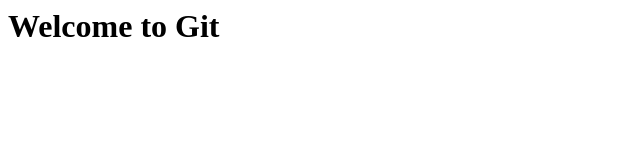
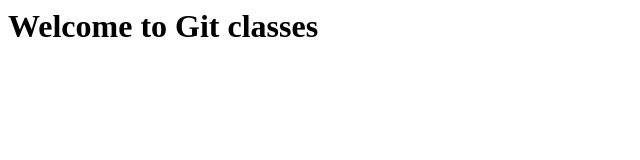
Before and after one commit to pp6571910-karma/movies, a plain HTML site: page index.html in a window 1280 px wide. Shown: the whole page, without its empty margins (0-640 px from the left). Drawn offline with Linux system fonts and the light colour scheme.

Commit message:
modified classes

```diff
--- a/index.html
+++ b/index.html
@@ -3,6 +3,6 @@
     <title>My First Web Page</title>
 </head>
 <body>
-    <h1>Welcome to Git</h1>
+    <h1>Welcome to Git classes </h1>
 </body>
 </html>
```
